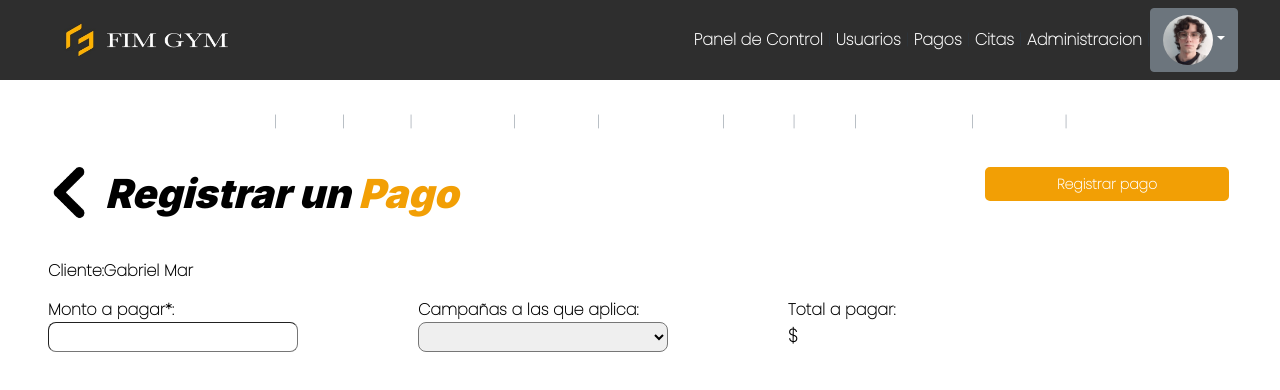
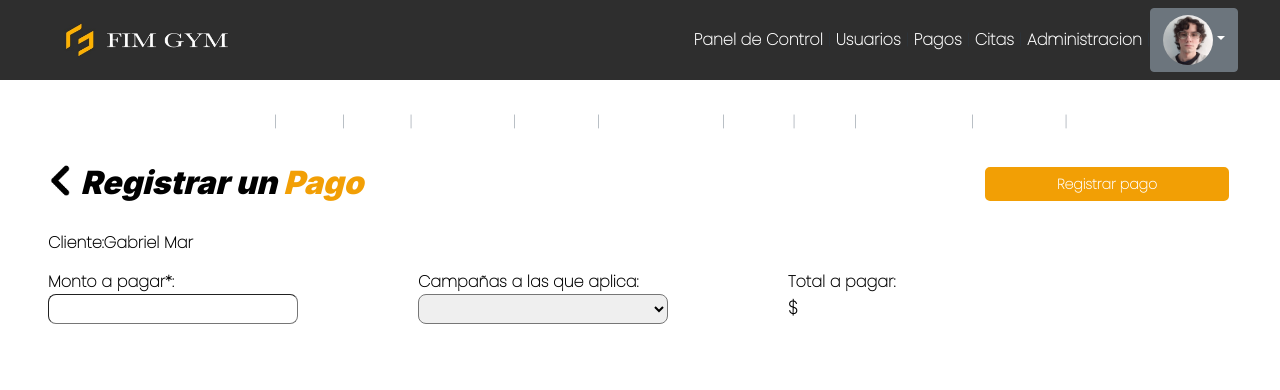
Before and after one commit to AxelDali/FYM-GYM-App-Web, a Vue app: page /registrar_pago in a window 1280 px wide. Shown: the top 390 px of the page. Built offline with nearby package versions, Linux system fonts and the light colour scheme.

Commit message:
Se modifica pagina de pagos

```diff
--- a/src/assets/styles.css
+++ b/src/assets/styles.css
@@ -50,8 +50,8 @@ label {
 }
 
 h1 {
+    font-size: 32px;
     font-family: 'Inter', sans-serif;
-    font-size: 34px;
     font-style: italic;
     color: black;
     display: inline-block;
@@ -62,10 +62,6 @@ h1 {
     padding-left: 60px;
     padding-right: 60px;
     padding-bottom: 15px;
-}
-
-.container {
-    text-align: left;
 }
 
 #buttonSubmit{
@@ -96,9 +92,8 @@ input, select {
     font-size: 16px;
     text-align: left;
 }
-
 #imageBack {
-    width: 7%;
-    height: 7%;
-    padding-bottom: 25px;
+    width: 4%;
+    height: 4%;
+    padding-bottom: 20px;
 }
--- a/src/components/PaymentForm.vue
+++ b/src/components/PaymentForm.vue
@@ -3,7 +3,7 @@
     <div class="row align-items-start">
       <div class="col align-items-start">
         <img src="../assets/back.png" id="imageBack">
-        <h1>Registrar un <span class="styleTitle"> Pago</span></h1>
+        <h1 style="font-size:32px">Registrar un <span class="styleTitle"> Pago</span></h1>
       </div>
       <div class="col-auto">
         <button type="submit" id="buttonSubmit">Registrar pago</button>
```
